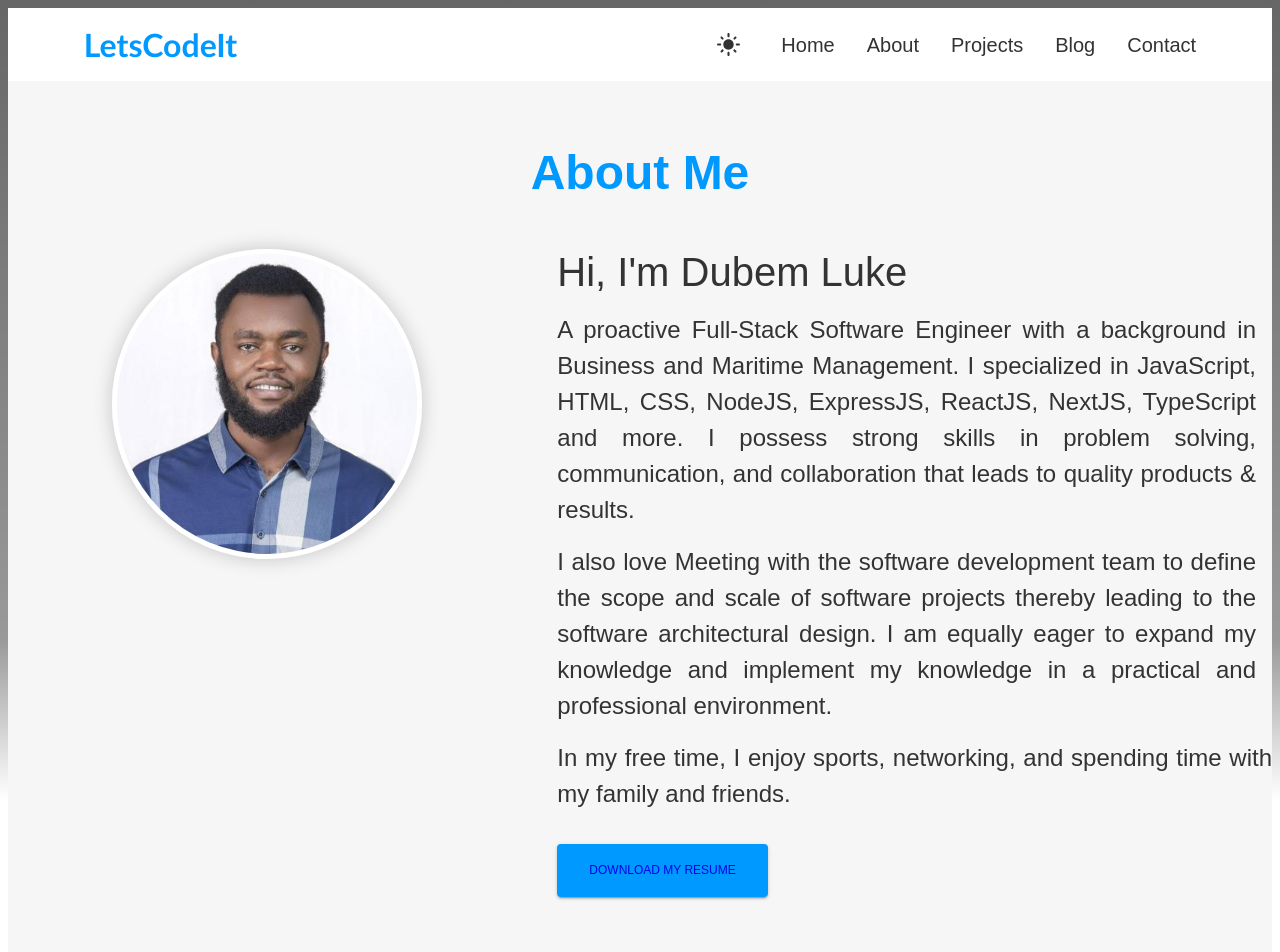
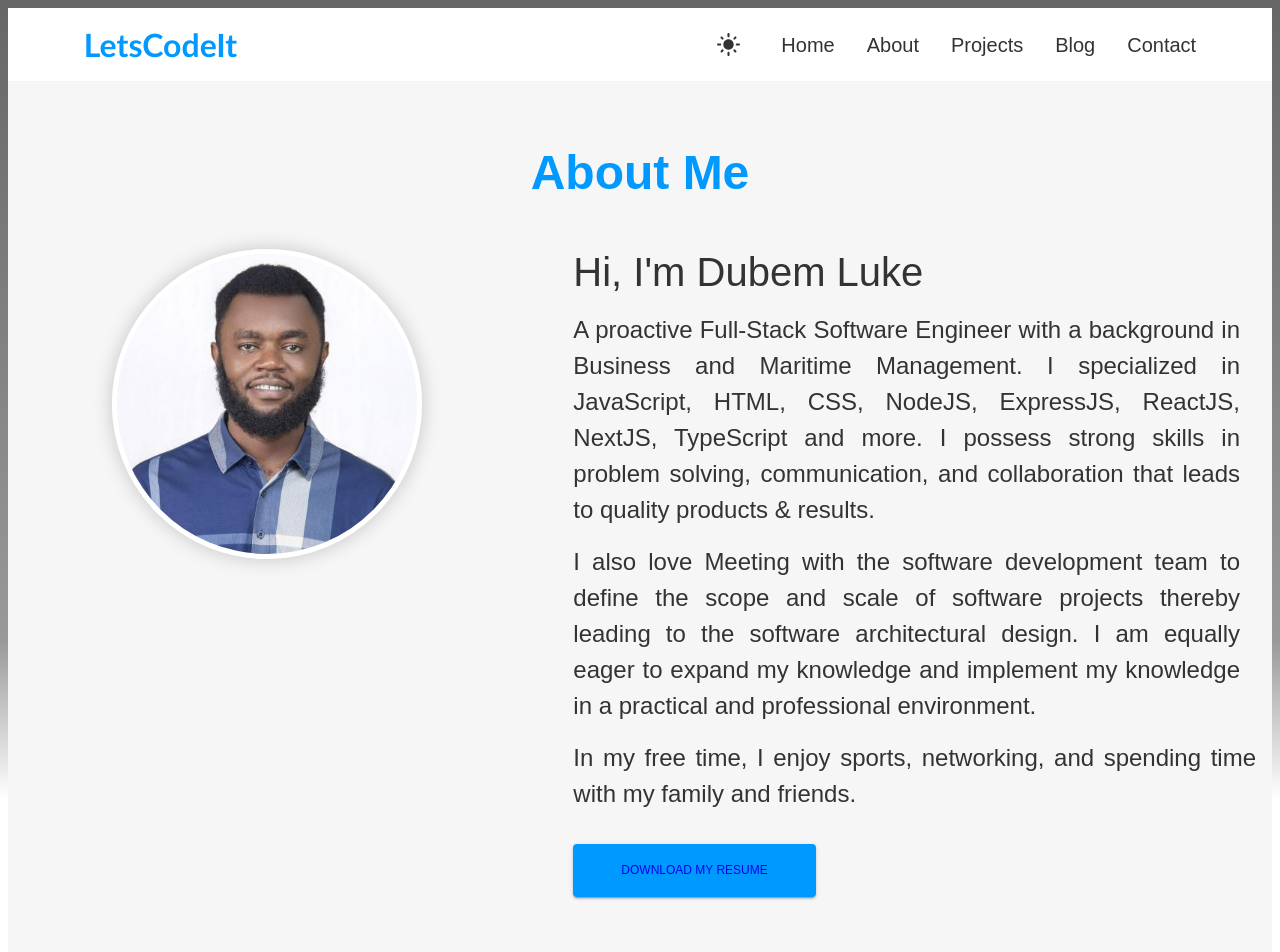
Before and after one commit to lukechidubem/portifolio-new, a React (Vite) app: page /about in a window 1280 px wide. Shown: the top 952 px of the page. Built offline with nearby package versions, Linux system fonts and the light colour scheme.

Commit message:
worked on routes

```diff
--- a/src/main.jsx
+++ b/src/main.jsx
@@ -8,7 +8,7 @@ import { configureStore } from "@reduxjs/toolkit";
 import { Provider as ReduxProvider } from "react-redux";
 import { HelmetProvider } from "react-helmet-async";
 
-import { Route, Routes, BrowserRouter } from "react-router-dom";
+import { BrowserRouter } from "react-router-dom";
 
 import {
   persistStore,
@@ -31,7 +31,7 @@ ReactDOM.createRoot(document.getElementById("root")).render(
   <React.StrictMode>
     <HelmetProvider>
       <ReduxProvider store={store}>
-        <BrowserRouter>
+        <BrowserRouter basename="/">
           {/* <PersistGate loading={null} persistor={persistStore(store)}> */}
           <App />
           {/* </PersistGate> */}
--- a/src/pages/about.jsx
+++ b/src/pages/about.jsx
@@ -7,6 +7,7 @@ import {
   Avatar,
   Button,
   useTheme,
+  createTheme,
 } from "@mui/material";
 import profileImg from "../assets/104220384.jpeg";
 
@@ -29,6 +30,23 @@ function AboutPage() {
   const background = theme.palette.background.default;
   const primaryLight = theme.palette.primary.light;
   const alt = theme.palette.background.alt;
+
+  const theme2 = createTheme({
+    typography: {
+      fontFamily: [
+        "-apple-system",
+        "BlinkMacSystemFont",
+        '"Segoe UI"',
+        "Roboto",
+        '"Helvetica Neue"',
+        "Arial",
+        "sans-serif",
+        '"Apple Color Emoji"',
+        '"Segoe UI Emoji"',
+        '"Segoe UI Symbol"',
+      ].join(","),
+    },
+  });
 
   return (
     <Box
@@ -72,7 +90,7 @@ function AboutPage() {
           <Typography
             variant="h3"
             component="h1"
-            sx={{ mb: 2, fontSize: "2.5rem", ml: 2 }}
+            sx={{ mb: 2, fontSize: "2.5rem", ml: 2, px: 2 }}
           >
             {" "}
             Hi, I'm Dubem Luke
@@ -80,7 +98,13 @@ function AboutPage() {
           <Typography
             className="about-text"
             variant="body1"
-            sx={{ mb: 2, fontSize: "1.5rem", mx: 2, textAlign: "justify" }}
+            sx={{
+              mb: 2,
+              fontSize: "1.5rem",
+              mx: 2,
+              textAlign: "justify",
+              px: 2,
+            }}
           >
             A proactive Full-Stack Software Engineer with a background in
             Business and Maritime Management. I specialized in JavaScript, HTML,
@@ -92,7 +116,13 @@ function AboutPage() {
           <Typography
             className="about-text"
             variant="body1"
-            sx={{ mb: 2, fontSize: "1.5rem", mx: 2, textAlign: "justify" }}
+            sx={{
+              mb: 2,
+              fontSize: "1.5rem",
+              mx: 2,
+              textAlign: "justify",
+              px: 2,
+            }}
           >
             I also love Meeting with the software development team to define the
             scope and scale of software projects thereby leading to the software
@@ -102,7 +132,13 @@ function AboutPage() {
           <Typography
             className="about-text"
             variant="body1"
-            sx={{ mb: 2, fontSize: "1.5rem", ml: 2, textAlign: "justify" }}
+            sx={{
+              mb: 2,
+              fontSize: "1.5rem",
+              ml: 2,
+              textAlign: "justify",
+              px: 2,
+            }}
           >
             In my free time, I enjoy sports, networking, and spending time with
             my family and friends.
@@ -113,8 +149,8 @@ function AboutPage() {
               mt: 2,
               mr: 2,
               py: 2,
-              px: 4,
-              ml: 2,
+              px: 6,
+              ml: 4,
               backgroundColor: "#0099ff",
               color: "#333",
             }}
--- a/src/pages/blog/blogPage2.jsx
+++ b/src/pages/blog/blogPage2.jsx
@@ -71,7 +71,6 @@ const BlogPage2 = () => {
 
   return (
     <div
-      // className={classes.root}
       style={{
         backgroundColor: background,
         padding: "20px",
@@ -84,8 +83,6 @@ const BlogPage2 = () => {
       <TextField
         variant="outlined"
         label="Search by title"
-        // size="small"
-        // fullWidth
         sx={{ mb: 2 }}
         margin="normal"
         onChange={handleTitleSearch}
--- a/src/pages/blog/postCard.jsx
+++ b/src/pages/blog/postCard.jsx
@@ -22,7 +22,7 @@ const PostCard = ({ blogPost }) => {
           />
         </Link>
         <CardContent sx={{ flexGrow: 1 }}>
-          <Typography gutterBottom variant="h3" component="h2">
+          <Typography gutterBottom variant="h3" component="h2" color="#0099ff">
             {blogPost.title}
           </Typography>
           {/* <Typography>{post.body}</Typography> */}
--- a/src/pages/home.jsx
+++ b/src/pages/home.jsx
@@ -35,9 +35,9 @@ const HomePage = () => {
           height: "90vh",
         }}
       >
-        <Grid container spacing={2} marginTop="3rem" marginBottom="3rem">
+        <Grid container spacing={6} marginTop="3rem" marginBottom="3rem">
           <Grid item xs={12} sm={6}>
-            <Box sx={{ p: 2, color: dark, fontFamily: "cursive" }}>
+            <Box sx={{ px: 2, color: dark, fontFamily: "cursive" }}>
               <Typography
                 variant="h3"
                 component="h1"
```
